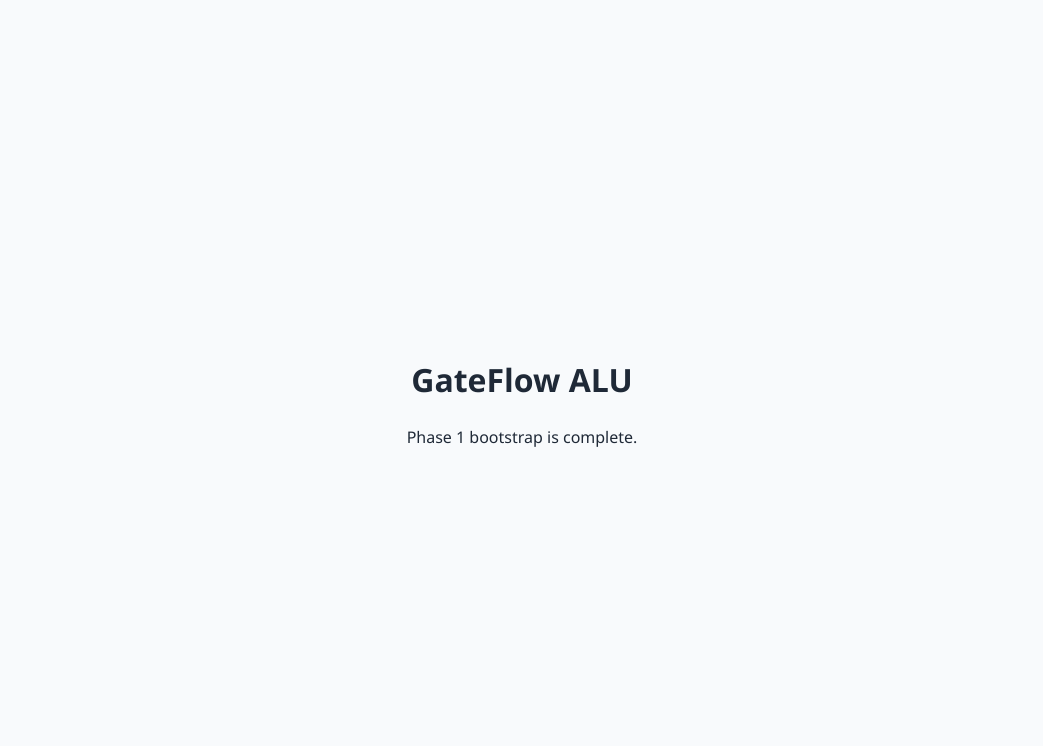
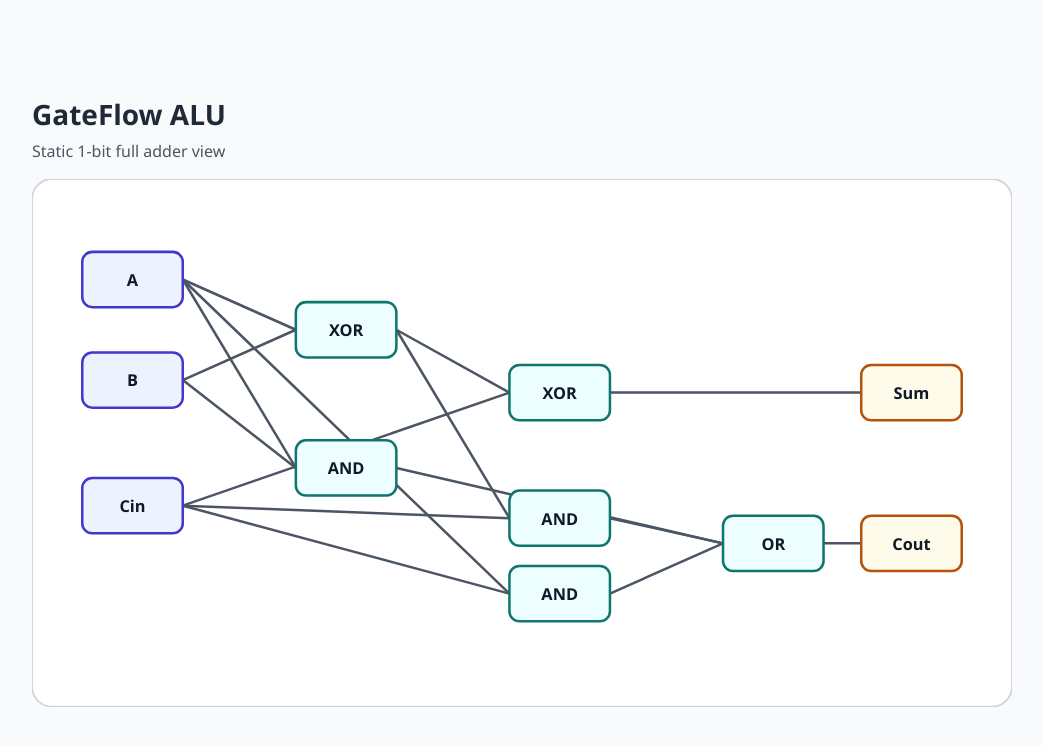
Before and after one commit to Picminmin/GateFlow-ALU, a React (Vite) app: page / in a window 1280 px wide. Shown: the top 746 px of the page, without its empty margins (118-1161 px from the left). Built offline with nearby package versions, Linux system fonts and the light colour scheme.

Commit message:
Render static 1-bit full adder SVG

```diff
--- a/src/App.tsx
+++ b/src/App.tsx
@@ -1,8 +1,12 @@
+import { CircuitViewport } from './components';
+import { fullAdderStaticCircuit } from './circuits/fullAdder';
+
 function App() {
   return (
     <main className="app-shell">
       <h1>GateFlow ALU</h1>
-      <p>Phase 1 bootstrap is complete.</p>
+      <p>Static 1-bit full adder view</p>
+      <CircuitViewport circuit={fullAdderStaticCircuit} />
     </main>
   );
 }
--- a/src/circuits/fullAdder/index.ts
+++ b/src/circuits/fullAdder/index.ts
@@ -1,2 +1,3 @@
 export { fullAdderCircuits, getFullAdderCircuit } from './modes';
+export { fullAdderStaticCircuit } from './staticView';
 export type { FullAdderCircuitSet, FullAdderMode } from './modes';
--- /dev/null
+++ b/src/circuits/fullAdder/staticView.ts
@@ -0,0 +1,38 @@
+import type { CircuitGraph } from '../../types';
+
+export const fullAdderStaticCircuit: CircuitGraph = {
+  id: 'full-adder-static',
+  label: '1-bit Full Adder',
+  inputNodeIds: ['in-a', 'in-b', 'in-cin'],
+  outputNodeIds: ['out-sum', 'out-cout'],
+  nodes: [
+    { id: 'in-a', type: 'INPUT', label: 'A', x: 80, y: 80, delay: 0 },
+    { id: 'in-b', type: 'INPUT', label: 'B', x: 80, y: 160, delay: 0 },
+    { id: 'in-cin', type: 'INPUT', label: 'Cin', x: 80, y: 260, delay: 0 },
+    { id: 'xor-1', type: 'XOR', label: 'XOR', x: 250, y: 120, delay: 1 },
+    { id: 'xor-2', type: 'XOR', label: 'XOR', x: 420, y: 170, delay: 1 },
+    { id: 'and-1', type: 'AND', label: 'AND', x: 250, y: 230, delay: 1 },
+    { id: 'and-2', type: 'AND', label: 'AND', x: 420, y: 270, delay: 1 },
+    { id: 'and-3', type: 'AND', label: 'AND', x: 420, y: 330, delay: 1 },
+    { id: 'or-1', type: 'OR', label: 'OR', x: 590, y: 290, delay: 1 },
+    { id: 'out-sum', type: 'OUTPUT', label: 'Sum', x: 700, y: 170, delay: 0 },
+    { id: 'out-cout', type: 'OUTPUT', label: 'Cout', x: 700, y: 290, delay: 0 },
+  ],
+  edges: [
+    { id: 'a-xor1', from: 'in-a', to: 'xor-1' },
+    { id: 'b-xor1', from: 'in-b', to: 'xor-1' },
+    { id: 'xor1-xor2', from: 'xor-1', to: 'xor-2' },
+    { id: 'cin-xor2', from: 'in-cin', to: 'xor-2' },
+    { id: 'xor2-sum', from: 'xor-2', to: 'out-sum' },
+    { id: 'a-and1', from: 'in-a', to: 'and-1' },
+    { id: 'b-and1', from: 'in-b', to: 'and-1' },
+    { id: 'xor1-and2', from: 'xor-1', to: 'and-2' },
+    { id: 'cin-and2', from: 'in-cin', to: 'and-2' },
+    { id: 'a-and3', from: 'in-a', to: 'and-3' },
+    { id: 'cin-and3', from: 'in-cin', to: 'and-3' },
+    { id: 'and1-or1', from: 'and-1', to: 'or-1' },
+    { id: 'and2-or1', from: 'and-2', to: 'or-1' },
+    { id: 'and3-or1', from: 'and-3', to: 'or-1' },
+    { id: 'or1-cout', from: 'or-1', to: 'out-cout' },
+  ],
+};
--- a/src/components/circuit/CircuitViewport.tsx
+++ b/src/components/circuit/CircuitViewport.tsx
@@ -1,3 +1,51 @@
-export function CircuitViewport() {
-  return <section aria-label="Circuit viewport" />;
+import type { CircuitGraph, CircuitNode } from '../../types';
+
+interface CircuitViewportProps {
+  circuit: CircuitGraph;
 }
+
+function nodeClassName(node: CircuitNode): string {
+  if (node.type === 'INPUT') return 'circuit-node circuit-node-input';
+  if (node.type === 'OUTPUT') return 'circuit-node circuit-node-output';
+  return 'circuit-node circuit-node-gate';
+}
+
+export function CircuitViewport({ circuit }: CircuitViewportProps) {
+  const nodeById = new Map(circuit.nodes.map((node) => [node.id, node]));
+
+  return (
+    <section className="circuit-viewport" aria-label="Circuit viewport">
+      <svg viewBox="0 0 780 420" role="img" aria-label={circuit.label}>
+        <rect x="0" y="0" width="780" height="420" className="circuit-background" rx="16" />
+
+        {circuit.edges.map((edge) => {
+          const fromNode = nodeById.get(edge.from);
+          const toNode = nodeById.get(edge.to);
+          if (!fromNode || !toNode) {
+            return null;
+          }
+
+          return (
+            <line
+              key={edge.id}
+              x1={fromNode.x + 40}
+              y1={fromNode.y}
+              x2={toNode.x - 40}
+              y2={toNode.y}
+              className="circuit-edge"
+            />
+          );
+        })}
+
+        {circuit.nodes.map((node) => (
+          <g key={node.id} transform={`translate(${node.x - 40}, ${node.y - 22})`}>
+            <rect width="80" height="44" rx="8" className={nodeClassName(node)} />
+            <text x="40" y="27" className="circuit-node-label">
+              {node.label}
+            </text>
+          </g>
+        ))}
+      </svg>
+    </section>
+  );
+}
--- a/src/index.css
+++ b/src/index.css
@@ -1,5 +1,5 @@
 :root {
-  font-family: "Segoe UI", Tahoma, Geneva, Verdana, sans-serif;
+  font-family: 'Segoe UI', Tahoma, Geneva, Verdana, sans-serif;
   line-height: 1.5;
   font-weight: 400;
   color: #1f2937;
@@ -18,9 +18,66 @@ body {
   min-height: 100vh;
   display: grid;
   place-items: center;
+  padding: 1.5rem;
 }
 
 .app-shell {
-  text-align: center;
-  padding: 2rem;
+  width: min(980px, 100%);
 }
+
+.app-shell h1 {
+  margin: 0;
+  font-size: 1.75rem;
+}
+
+.app-shell p {
+  margin: 0.25rem 0 1rem;
+  color: #4b5563;
+}
+
+.circuit-viewport {
+  width: 100%;
+}
+
+.circuit-viewport svg {
+  width: 100%;
+  height: auto;
+  display: block;
+}
+
+.circuit-background {
+  fill: #ffffff;
+  stroke: #d1d5db;
+  stroke-width: 1.5;
+}
+
+.circuit-edge {
+  stroke: #4b5563;
+  stroke-width: 2;
+}
+
+.circuit-node {
+  stroke-width: 2;
+}
+
+.circuit-node-input {
+  fill: #eef2ff;
+  stroke: #4338ca;
+}
+
+.circuit-node-gate {
+  fill: #ecfeff;
+  stroke: #0f766e;
+}
+
+.circuit-node-output {
+  fill: #fffbeb;
+  stroke: #b45309;
+}
+
+.circuit-node-label {
+  fill: #111827;
+  font-size: 13px;
+  font-weight: 600;
+  text-anchor: middle;
+}
```
Also changed, not shown: 1 other file (tests, documents, lock files or other folders).
